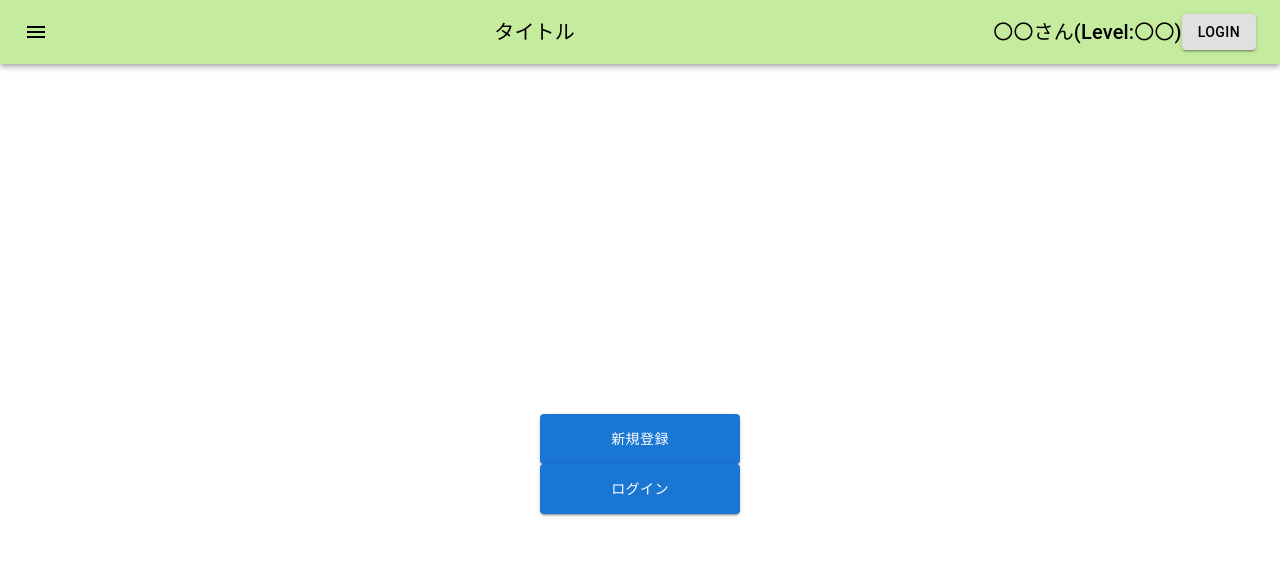
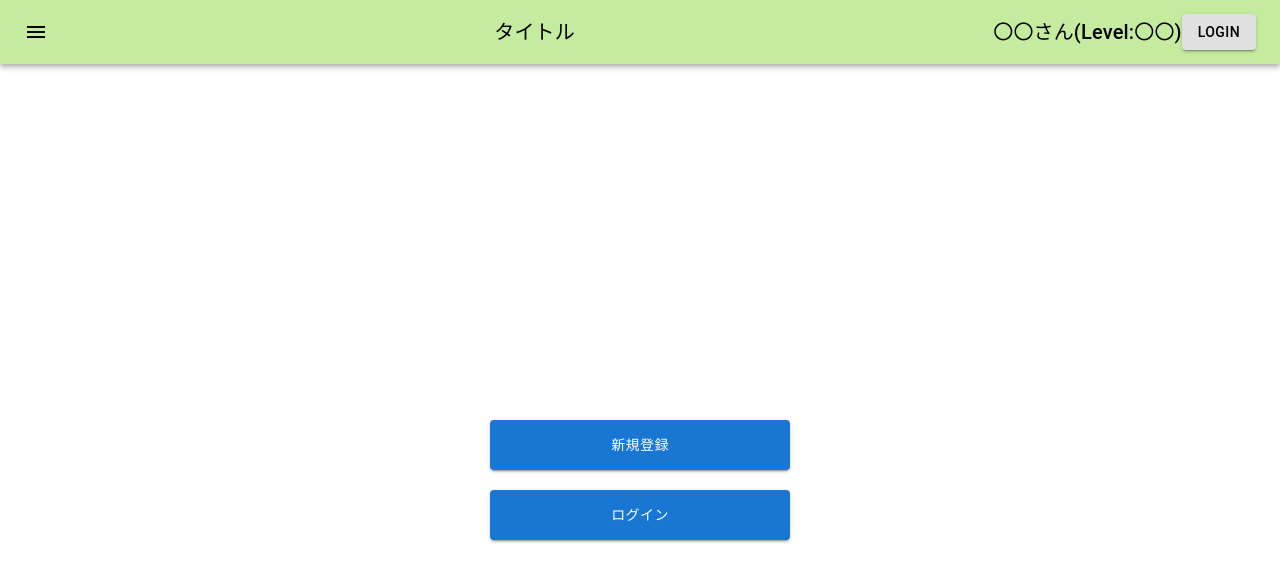
Before and after one commit to O-tips/hackU2023sp, a React (Create React App) app: page /InitialDisplay in a window 1280 px wide. Shown: the top 582 px of the page. Built offline with nearby package versions, Linux system fonts and the light colour scheme.

Commit message:
InitialDisplayのボタンの余白を追加

```diff
--- a/src/InitialDisplay.css
+++ b/src/InitialDisplay.css
@@ -4,13 +4,14 @@
     align-items: center;
     height: 100vh;
     flex-direction: column;
+    padding:16px;
 }
 
 .button {
     color: black;
     background-color: #D9D9D9;
-    width: 200px;
+    width: 300px;
     height: 50px;
-    margin: 10px auto;
-    padding: 10px 20px;
+    margin: 10px auto !important;
+    padding: 10px 20px !important;
 }
--- a/src/Read_pdf.css
+++ b/src/Read_pdf.css
@@ -16,11 +16,11 @@
 .table{
     /* width:100%; */
     height:80vh;
+    margin-bottom: 2%;
 }
 .table_button{
     width:100%;
 }
 .addbutton{
-    margin-top: 2%;
     width:70%;
 }
--- a/src/contents/InitialDisplay.jsx
+++ b/src/contents/InitialDisplay.jsx
@@ -13,15 +13,16 @@ function InitialDisplay() {
     <div className='display'>
     <div className="container">
       <Button
-      className="button"
       component={Link}
       to="/SignUp"
-      variant="contained">新規登録</Button>
+      variant="contained"
+      className="button">新規登録</Button>
+
       <Button
-      className="button"
       component={Link}
       to="/SignIn"
-      variant="contained">ログイン</Button>
+      variant="contained"
+      className="button">ログイン</Button>
     </div>
     </div>
     </>);
```
